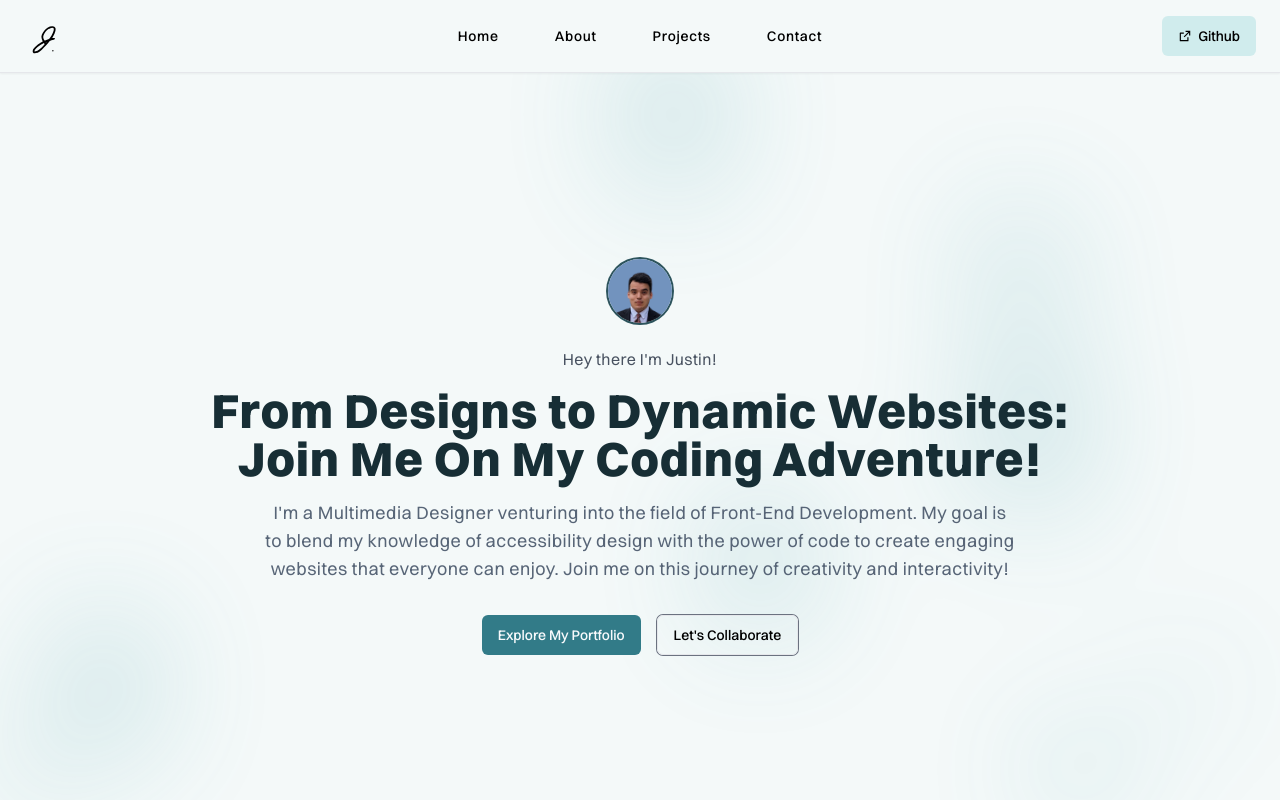
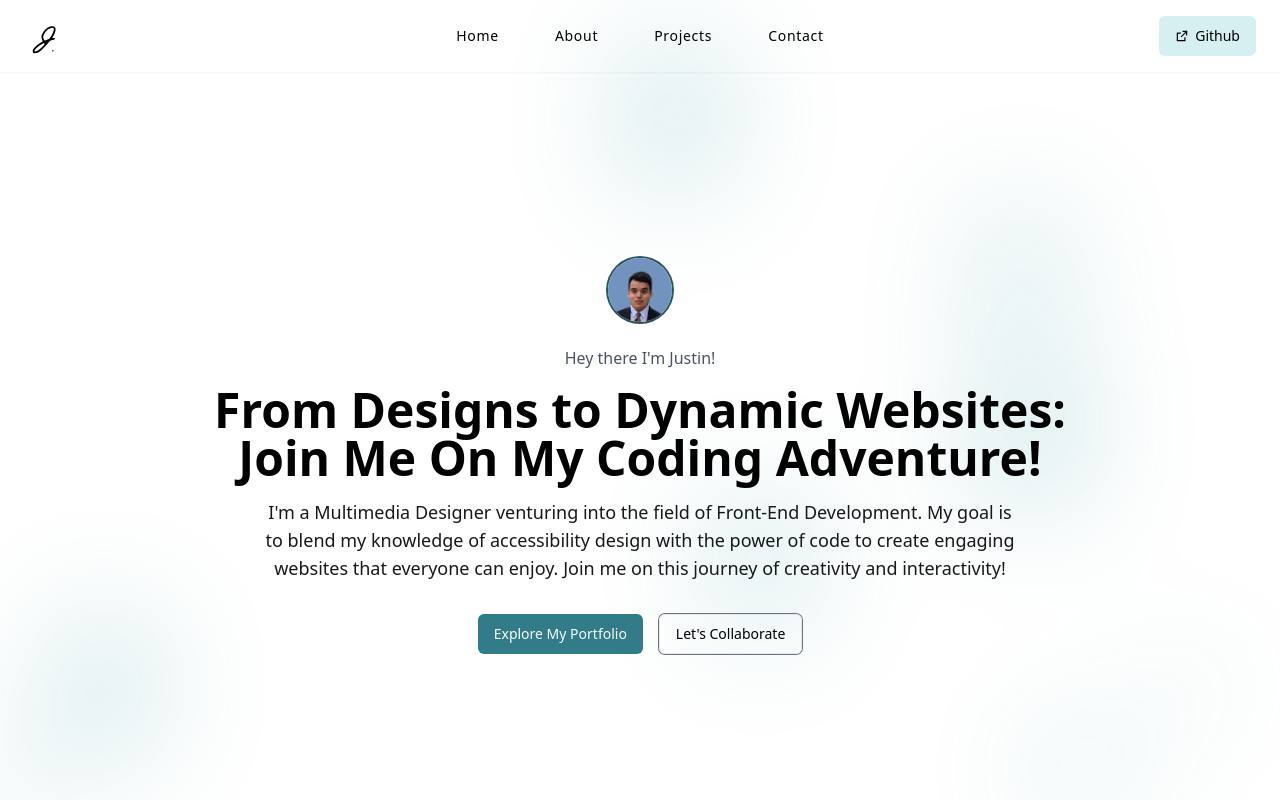
Before and after one commit to Justin-Bento/portfolio, a Next.js app: page / in a window 1280 px wide. Shown: the top 800 px of the page. Built offline with nearby package versions, Linux system fonts and the light colour scheme; no server answers.

Commit message:
Installed Shadcn library to main website

```diff
--- /dev/null
+++ b/lib/utils.ts
@@ -0,0 +1,6 @@
+import { type ClassValue, clsx } from "clsx"
+import { twMerge } from "tailwind-merge"
+
+export function cn(...inputs: ClassValue[]) {
+  return twMerge(clsx(inputs))
+}
--- a/package.json
+++ b/package.json
@@ -19,9 +19,11 @@
     "@types/react": "18.0.27",
     "@types/react-dom": "18.0.10",
     "class-variance-authority": "^0.7.0",
+    "clsx": "^2.1.1",
     "eslint": "8.33.0",
     "eslint-config-next": "13.1.6",
     "install": "^0.13.0",
+    "lucide-react": "^0.426.0",
     "next": "13.1.6",
     "next-sanity": "^5.1.0",
     "next-sanity-image": "^6.1.0",
@@ -29,6 +31,8 @@
     "react-dom": "18.2.0",
     "react-hook-form": "^7.43.2",
     "react-icons": "^4.7.1",
+    "tailwind-merge": "^2.4.0",
+    "tailwindcss-animate": "^1.0.7",
     "typescript": "4.9.5"
   },
   "devDependencies": {
--- a/styles/globals.css
+++ b/styles/globals.css
@@ -1,48 +1,3 @@
 @tailwind base;
 @tailwind components;
 @tailwind utilities;
-
-@font-face {
-  font-family: 'Switzer';
-  font-weight: 100 900;
-  font-display: block;
-  font-style: normal;
-  font-named-instance: 'Regular';
-  src: url('/fonts/switzer/Switzer-Variable.ttf') format('truetype');
-}
-@font-face {
-  font-family: 'Switzer Italic';
-  font-weight: 100 900;
-  font-display: block;
-  font-style: italic;
-  font-named-instance: 'Italic';
-  src: url('/fonts/switzer/Switzer-VariableItalic.ttf') format('truetype');
-}
-@layer base {
-  html {
-    @apply bg-primary-40 dark:bg-primary-960 animate-fadeIn;
-  }
-  h1,
-  h2,
-  h3,
-  h4,
-  h5,
-  h6 {
-    @apply tracking-wide text-primary-950 dark:text-primary-40;
-  }
-  label,
-  p {
-    @apply tracking-wide text-slate-600 dark:text-slate-300;
-  }
-  ul,
-  li {
-    @apply tracking-wide text-slate-600 dark:text-slate-300;
-  }
-  header {
-    @apply border-b shadow-sm bg-primary-40 dark:bg-primary-960 dark:border-primary-960 dark:shadow-primary-700/40;
-  }
-
-  .wrapper {
-    @apply container mx-auto [min-height:100dvh] p-6;
-  }
-}
```
Also changed, not shown: tailwind.config.ts (added, +40 -0 lines), components.json (added), 1 other file (tests, documents, lock files or other folders).
